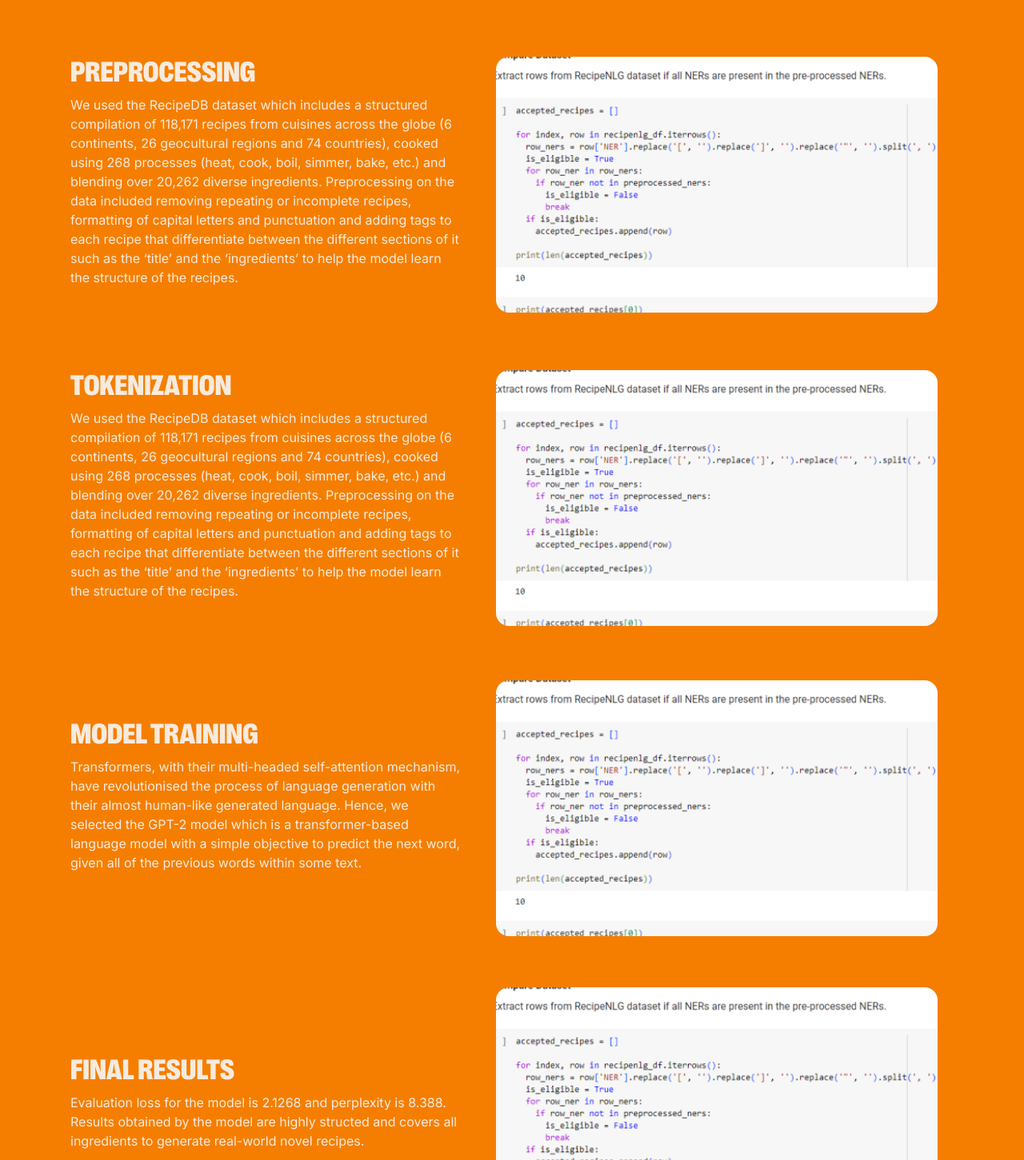
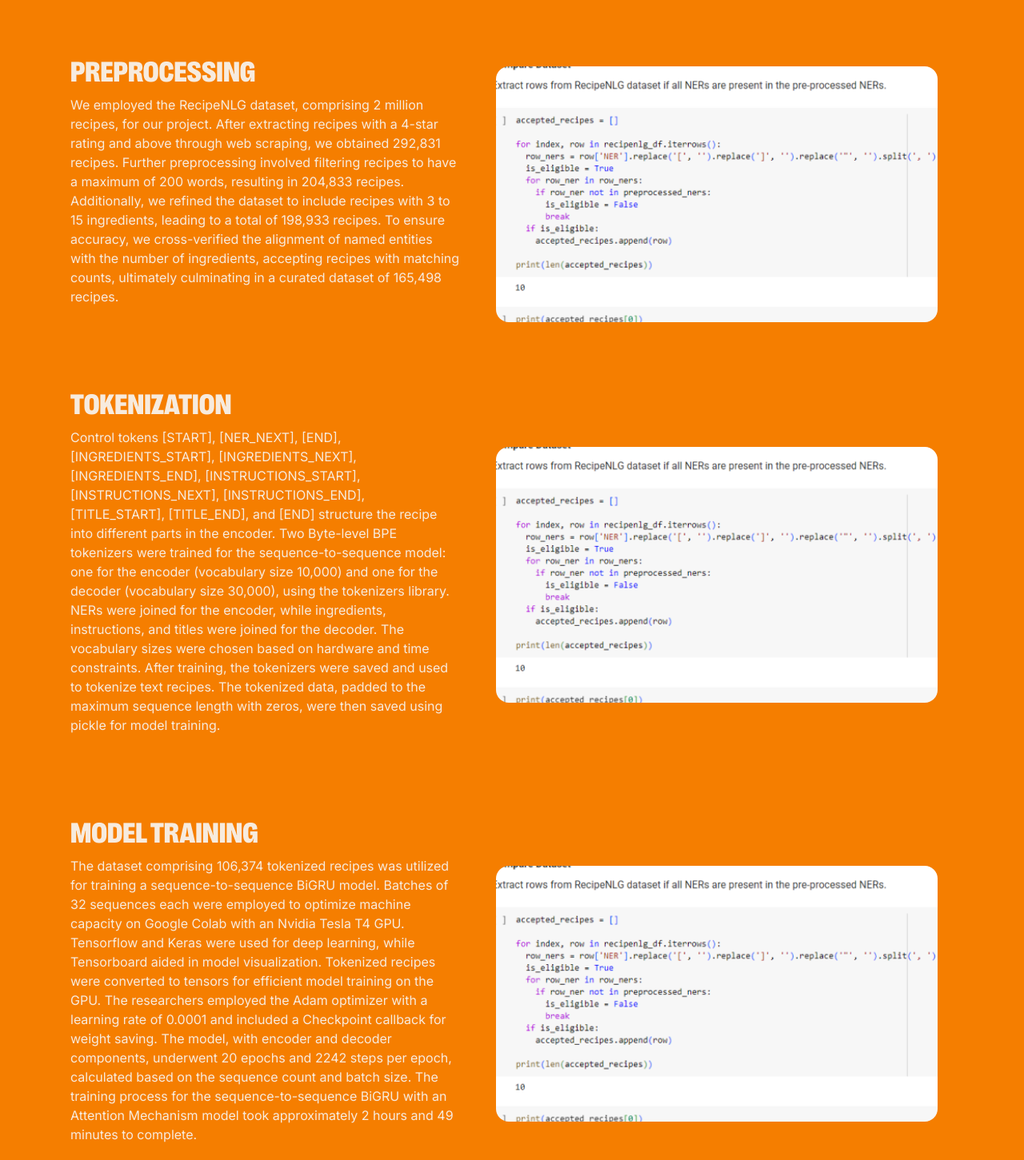
Before and after one commit to iyabc/chef-gru-frontend, a Next.js app: page / in a window 1280 px wide. Shown: the part 2359-3810 px from the top of the page at 80% size. Built offline with nearby package versions, Linux system fonts and the light colour scheme; no server answers.

Commit message:
refactor: changed the project details text data

```diff
--- a/src/data/projectDetailsData.ts
+++ b/src/data/projectDetailsData.ts
@@ -4,22 +4,22 @@ import placeholder from 'public/images/placeholder.png';
 export const projectDetails: ProjectDetailsType[] = [
   {
     title: 'Preprocessing',
-    body: 'We used the RecipeDB dataset which includes a structured compilation of 118,171 recipes from cuisines across the globe (6 continents, 26 geocultural regions and 74 countries), cooked using 268 processes (heat, cook, boil, simmer, bake, etc.) and blending over 20,262 diverse ingredients. Preprocessing on the data included removing repeating or incomplete recipes, formatting of capital letters and punctuation and adding tags to each recipe that differentiate between the different sections of it such as the ‘title’ and the ‘ingredients’ to help the model learn the structure of the recipes.',
+    body: 'We employed the RecipeNLG dataset, comprising 2 million recipes, for our project. After extracting recipes with a 4-star rating and above through web scraping, we obtained 292,831 recipes. Further preprocessing involved filtering recipes to have a maximum of 200 words, resulting in 204,833 recipes. Additionally, we refined the dataset to include recipes with 3 to 15 ingredients, leading to a total of 198,933 recipes. To ensure accuracy, we cross-verified the alignment of named entities with the number of ingredients, accepting recipes with matching counts, ultimately culminating in a curated dataset of 165,498 recipes. ',
     imageUrl: placeholder,
   },
   {
     title: 'Tokenization',
-    body: 'We used the RecipeDB dataset which includes a structured compilation of 118,171 recipes from cuisines across the globe (6 continents, 26 geocultural regions and 74 countries), cooked using 268 processes (heat, cook, boil, simmer, bake, etc.) and blending over 20,262 diverse ingredients. Preprocessing on the data included removing repeating or incomplete recipes, formatting of capital letters and punctuation and adding tags to each recipe that differentiate between the different sections of it such as the ‘title’ and the ‘ingredients’ to help the model learn the structure of the recipes.',
+    body: 'Control tokens [START], [NER_NEXT], [END], [INGREDIENTS_START], [INGREDIENTS_NEXT], [INGREDIENTS_END], [INSTRUCTIONS_START], [INSTRUCTIONS_NEXT], [INSTRUCTIONS_END], [TITLE_START], [TITLE_END], and [END] structure the recipe into different parts in the encoder. Two Byte-level BPE tokenizers were trained for the sequence-to-sequence model: one for the encoder (vocabulary size 10,000) and one for the decoder (vocabulary size 30,000), using the tokenizers library. NERs were joined for the encoder, while ingredients, instructions, and titles were joined for the decoder. The vocabulary sizes were chosen based on hardware and time constraints. After training, the tokenizers were saved and used to tokenize text recipes. The tokenized data, padded to the maximum sequence length with zeros, were then saved using pickle for model training.',
     imageUrl: placeholder,
   },
   {
     title: 'Model Training',
-    body: 'Transformers, with their multi-headed self-attention mechanism, have revolutionised the process of language generation with their almost human-like generated language. Hence, we selected the GPT-2 model which is a transformer-based language model with a simple objective to predict the next word, given all of the previous words within some text.',
+    body: 'The dataset comprising 106,374 tokenized recipes was utilized for training a sequence-to-sequence BiGRU model. Batches of 32 sequences each were employed to optimize machine capacity on Google Colab with an Nvidia Tesla T4 GPU. Tensorflow and Keras were used for deep learning, while Tensorboard aided in model visualization. Tokenized recipes were converted to tensors for efficient model training on the GPU. The researchers employed the Adam optimizer with a learning rate of 0.0001 and included a Checkpoint callback for weight saving. The model, with encoder and decoder components, underwent 20 epochs and 2242 steps per epoch, calculated based on the sequence count and batch size. The training process for the sequence-to-sequence BiGRU with an Attention Mechanism model took approximately 2 hours and 49 minutes to complete.',
     imageUrl: placeholder,
   },
   {
     title: 'Final Results',
-    body: 'Evaluation loss for the model is 2.1268 and perplexity is 8.388. Results obtained by the model are highly structed and covers all ingredients to generate real-world novel recipes.',
+    body: 'The final model is used in the generation of recipe as can be seen in the website. The final result of the model was also evaluated through certain evaluation metric such as BLEU, Jaccard Similarity and Human Evaluation, this is to ensure that generated recipes are high quality.',
     imageUrl: placeholder,
   },
 ];
```
